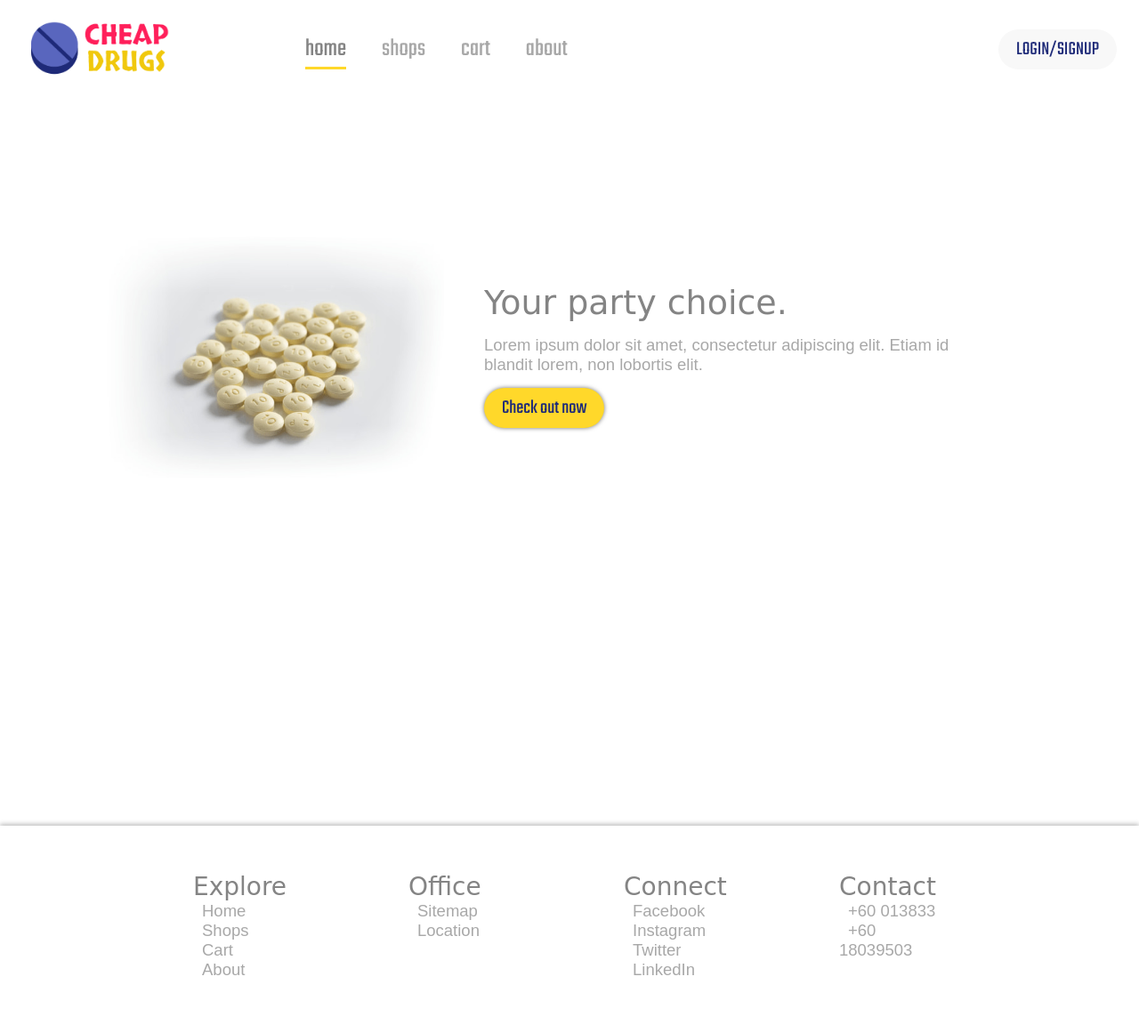
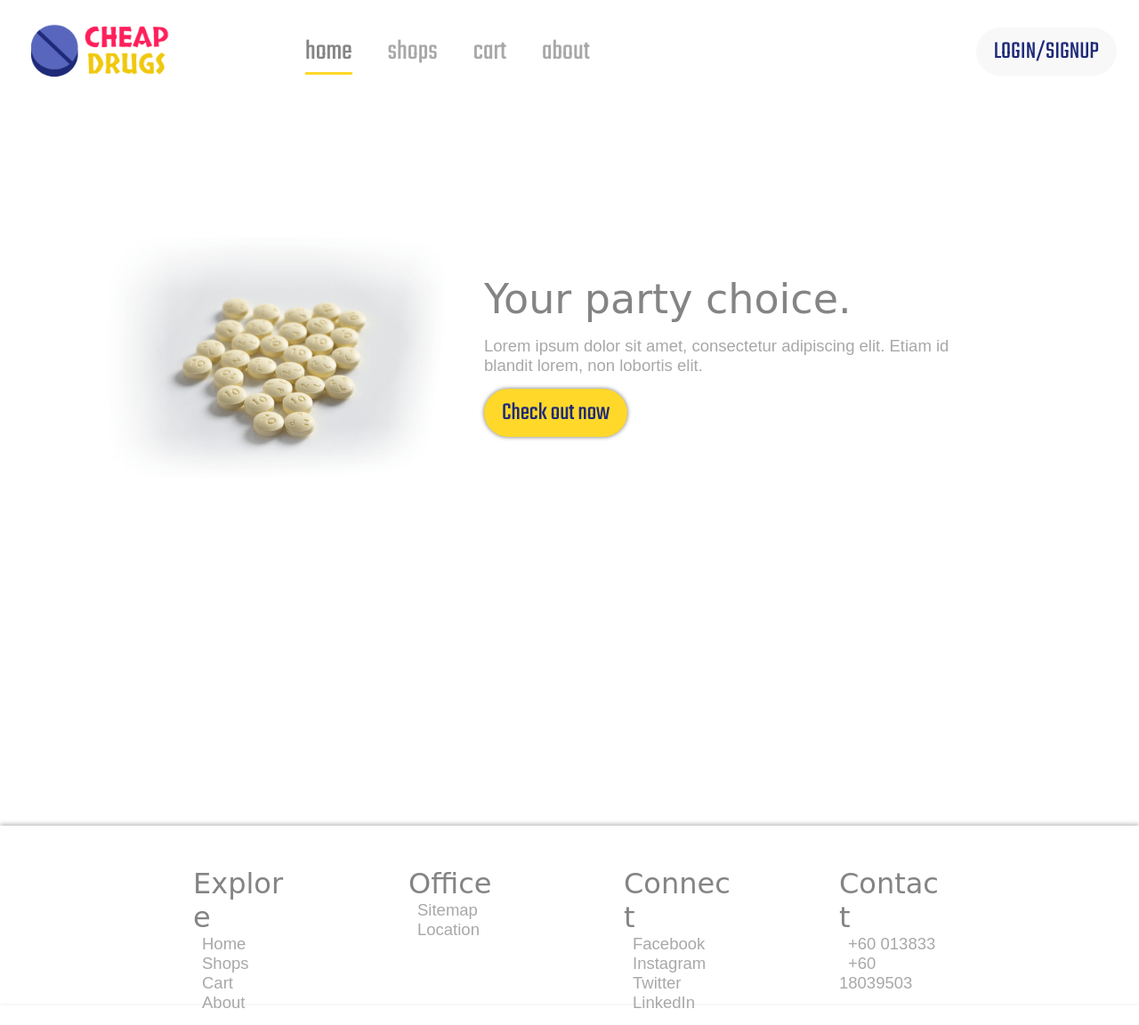
Before and after one commit to pupubird/WebFundamental2019, a PHP site: page / in a window 1280 px wide. Shown: the whole page at 89% size. Before the commit the page ends 1096 px from the top, so only its background shows below. Run offline with PHP 8.4, Linux system fonts and the light colour scheme; some web fonts are replaced.

Commit message:
adjusted font-size

```diff
--- a/util/UIComponent.css
+++ b/util/UIComponent.css
@@ -83,13 +83,13 @@
     font-size: 58px  !important;
 }
 .l-font-size{
-    font-size: 48px !important;
+    font-size: 52px !important;
 }
 .m-font-size{
-    font-size: 38px !important;
+    font-size: 46px !important;
 }
 .s-font-size{
-    font-size: 28px !important;
+    font-size: 32px !important;
 }
 .xs-font-size{
     font-size: 18.5px !important;
@@ -135,7 +135,7 @@ a{
     border-radius: 70px;
     color:var(--paragraph-font-color);
     font-family: var(--action-call-font-family);
-    font-size: 22px;
+    font-size: 28px;
 }
 
 .small-button{
```
